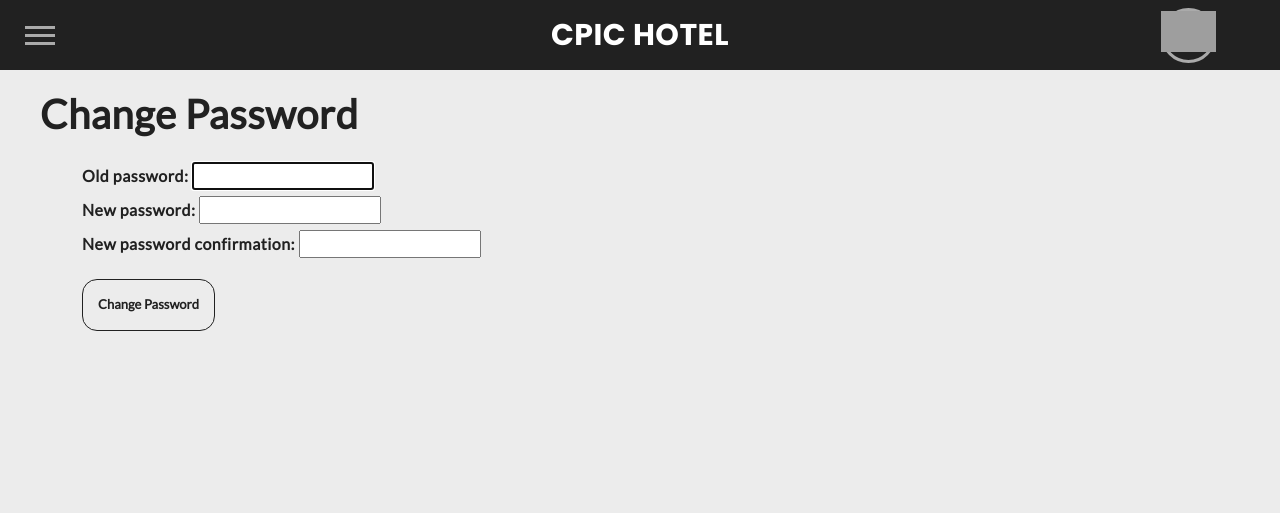
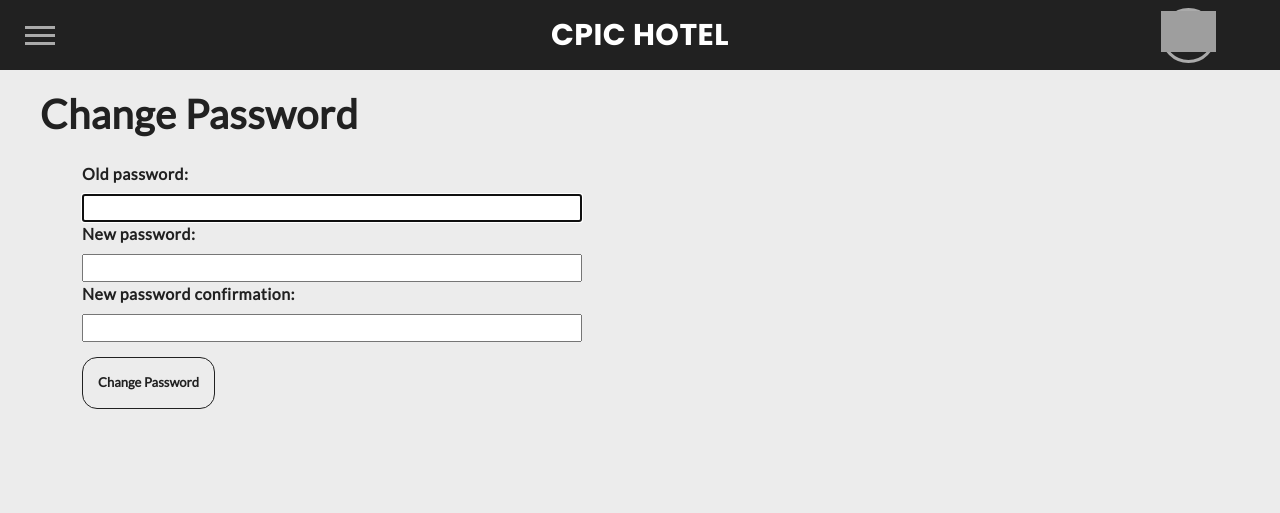
Before and after one commit to ArJSarmiento/CPIC-Hotel, a Django app: page /change_password in a window 1280 px wide. Shown: the top 513 px of the page. Run offline with Django 3.2, Linux system fonts and the light colour scheme; a user stored in the database is signed in; data comes from the database, SQL or seed files in the repository; some libraries are stand-ins or nearby versions; grey boxes are pictures that could not be loaded.

Commit message:
change password style

```diff
--- a/hotelSystem/static/hotelSystem/css/change_password.css
+++ b/hotelSystem/static/hotelSystem/css/change_password.css
@@ -1,9 +1,9 @@
-.form-structor{
+.form-structor {
   margin-left: 5%;
   font-family: var(--font-text);
 }
 
-.changebtn{
+.changebtn {
   background-color: transparent;
   color: var(--myDark);
   border: 1px solid var(--myDark);
@@ -17,19 +17,24 @@
   cursor: pointer;
   opacity: 1;
   visibility: visible;
-    transition: all .3s ease;
+  transition: all 0.3s ease;
 }
 
-.changebtn:hover{
-    transition: all .3s ease;
-    transition: all .3s ease;
+.changebtn:hover {
+  transition: all 0.3s ease;
+  transition: all 0.3s ease;
   color: white;
   background-color: var(--myDark);
 }
 
-.error
-{
-    color: rgb(212,56,50);
+.error {
+  color: rgb(212, 56, 50);
   font-size: 13px;
   font-weight: bold;
 }
+
+.field {
+  display: grid;
+  grid-template-columns: 1fr;
+  max-width: 500px;
+}
--- a/hotelSystem/templates/hotelSystem/change_password.html
+++ b/hotelSystem/templates/hotelSystem/change_password.html
@@ -1,43 +1,32 @@
-{% extends "hotelSystem/layout.html" %}
-{% load static %}
-{% block title %}
-    Change Password
-{% endblock %}
-{% block additional-static %}
-    <link rel="stylesheet" href="https://stackpath.bootstrapcdn.com/bootstrap/4.3.1/css/bootstrap.min.css">
-    <link href="{% static 'hotelSystem/css/change_password.css' %}" rel="stylesheet" />
-{% endblock %}
-{% block body %}
-    <h1>
-        Change Password
-    </h1>
-    <br>
+{% extends "hotelSystem/layout.html" %} {% load static %} {% block title %}
+Change Password {% endblock %} {% block additional-static %}
+<link
+  rel="stylesheet"
+  href="https://stackpath.bootstrapcdn.com/bootstrap/4.3.1/css/bootstrap.min.css"
+/>
+<link
+  href="{% static 'hotelSystem/css/change_password.css' %}"
+  rel="stylesheet"
+/>
+{% endblock %} {% block body %}
+<h1>Change Password</h1>
+<br />
 <div class="form-structor">
   <div class="signup">
     <form action="{% url 'change_password' %}" method="post">
       {% csrf_token %}
-                <div class="error">
-                    {{form.non_field_errors}}
-                </div>
-                {% if messages %}
-                    {% for message in messages %}
+      <div class="error">{{form.non_field_errors}}</div>
+      {% if messages %} {% for message in messages %}
       <li class="{{ message.tags }}">{{ message }}</li>
-                    {% endfor %}
-                {% endif %}
-
-                {% for field in form %}
-                    <div>
-                        {{field.label_tag}}
-                        {{ field }}
-                        {% if field.errors %}
-                        <div class="error">
-                            {{ field.errors }}
-                        </div>
+      {% endfor %} {% endif %} {% for field in form %}
+      <div class="field">
+        {{field.label_tag}} {{ field }} {% if field.errors %}
+        <div class="error">{{ field.errors }}</div>
         {% endif %}
       </div>
       {% endfor %}
 
-                <input class="changebtn" type="submit" value="Change Password">
+      <input class="changebtn" type="submit" value="Change Password" />
     </form>
   </div>
 </div>
```
Lines whose indentation alone changed are shown as unchanged.
